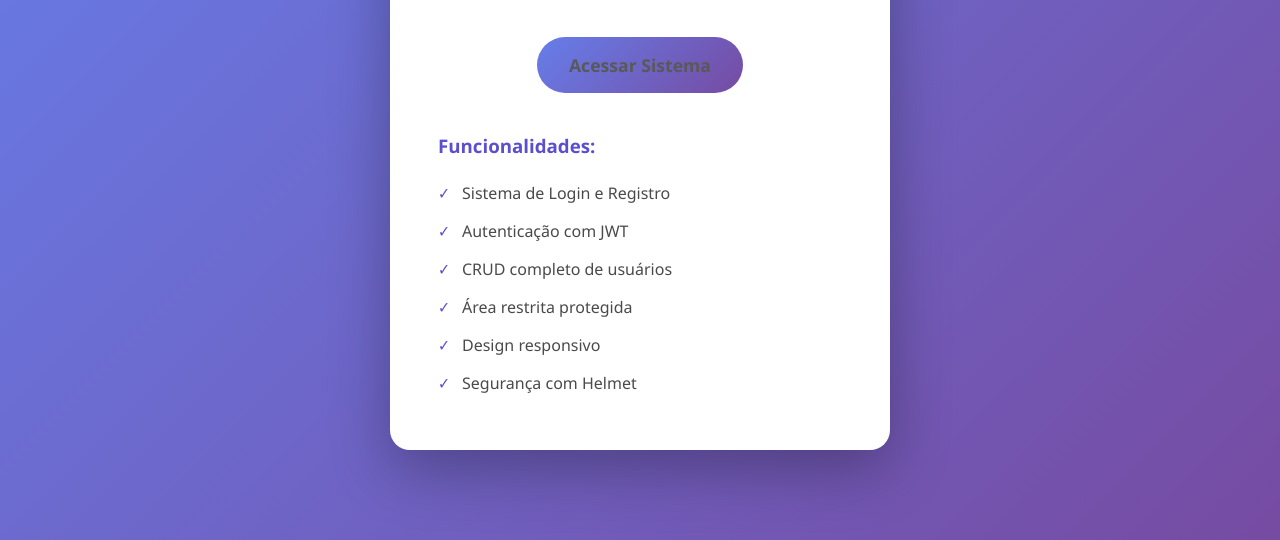
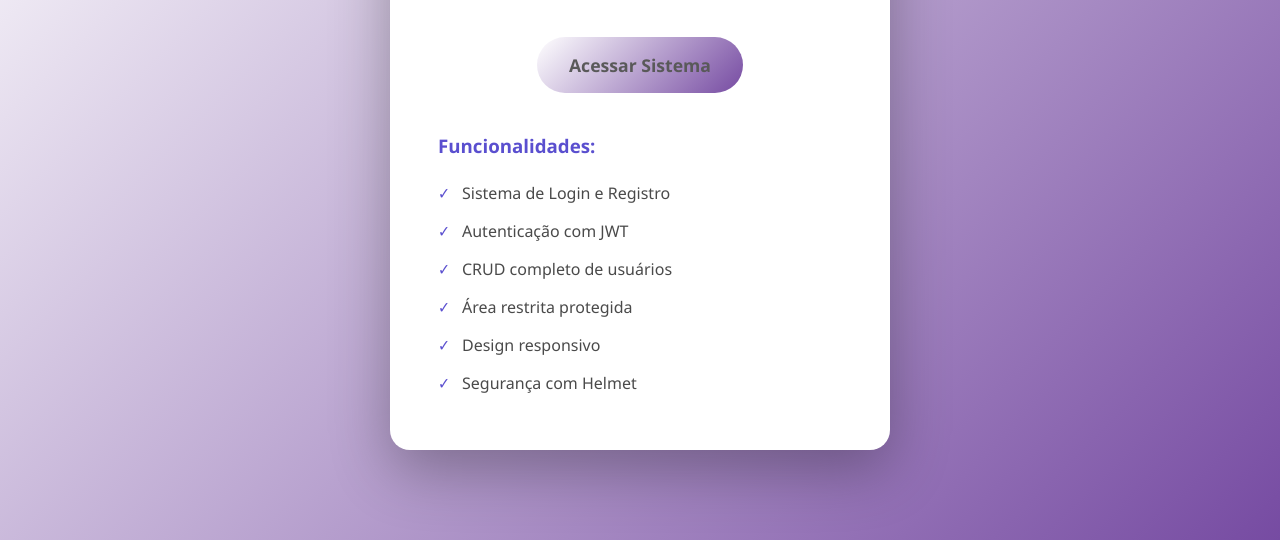
Before and after one commit to N30R4BB1t/login-register, a website: page views/index.html in a window 1280 px wide. Shown: the part 260-800 px from the top of the page. Drawn offline with Linux system fonts and the light colour scheme.

Commit message:
Update style_index.css

```diff
--- a/public/css/style_index.css
+++ b/public/css/style_index.css
@@ -6,12 +6,12 @@
 
 body {
     font-family: 'Segoe UI', Tahoma, Geneva, Verdana, sans-serif;
-    background: linear-gradient(135deg, #667eea 0%, #764ba2 100%);
+    background: linear-gradient(135deg, #ffffff 0%, #764ba2 100%);
     min-height: 100vh;
     display: flex;
     justify-content: center;
     align-items: center;
-    color: #ffffff;  /* ✅ CORRIGIDO: Branco no gradiente escuro */
+    color: #595959;  /* ✅ CORRIGIDO: Branco no gradiente escuro */
 }
 
 .container {
@@ -39,7 +39,7 @@ p {
 .btn {
     display: inline-block;
     padding: 1rem 2rem;
-    background: linear-gradient(135deg, #667eea 0%, #764ba2 100%);
+    background: linear-gradient(135deg, #ffffff 0%, #764ba2 100%);
     color: #595959;  /* ✅ JÁ ESTAVA CORRETO */
     text-decoration: none;
     border-radius: 50px;
```
